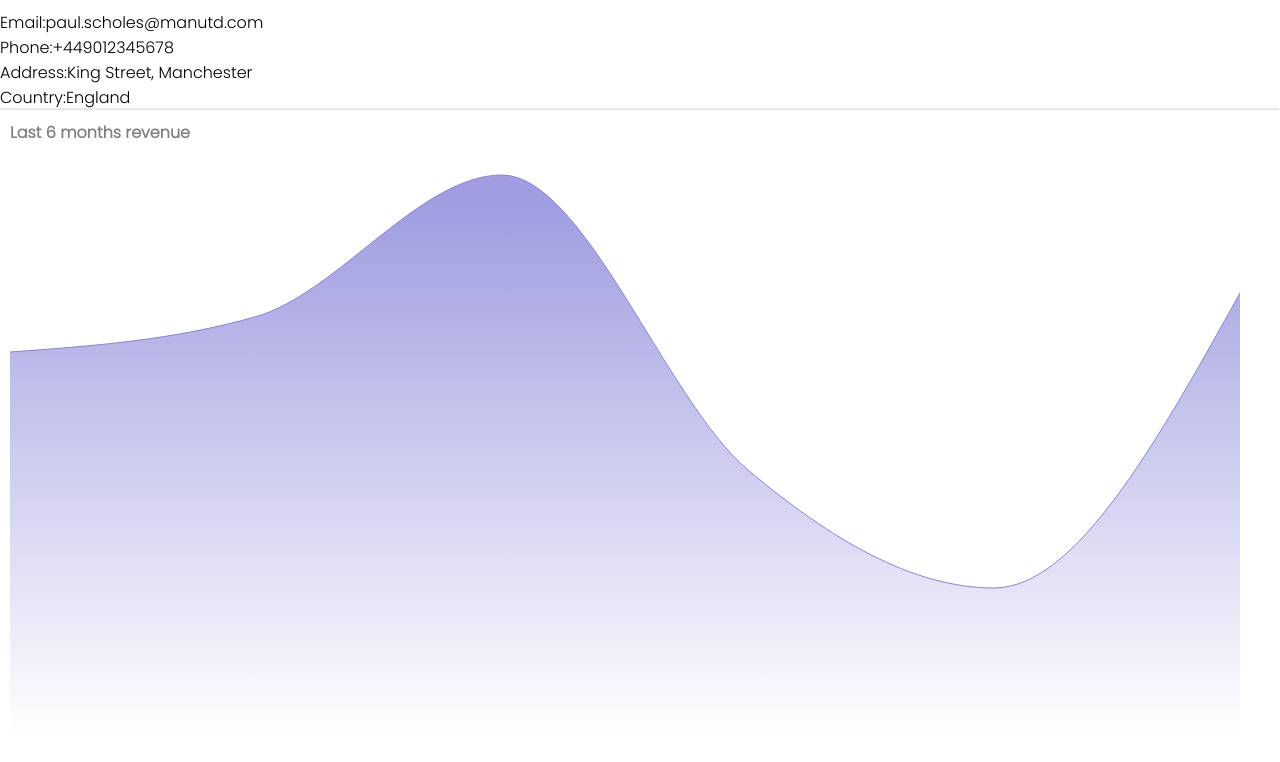
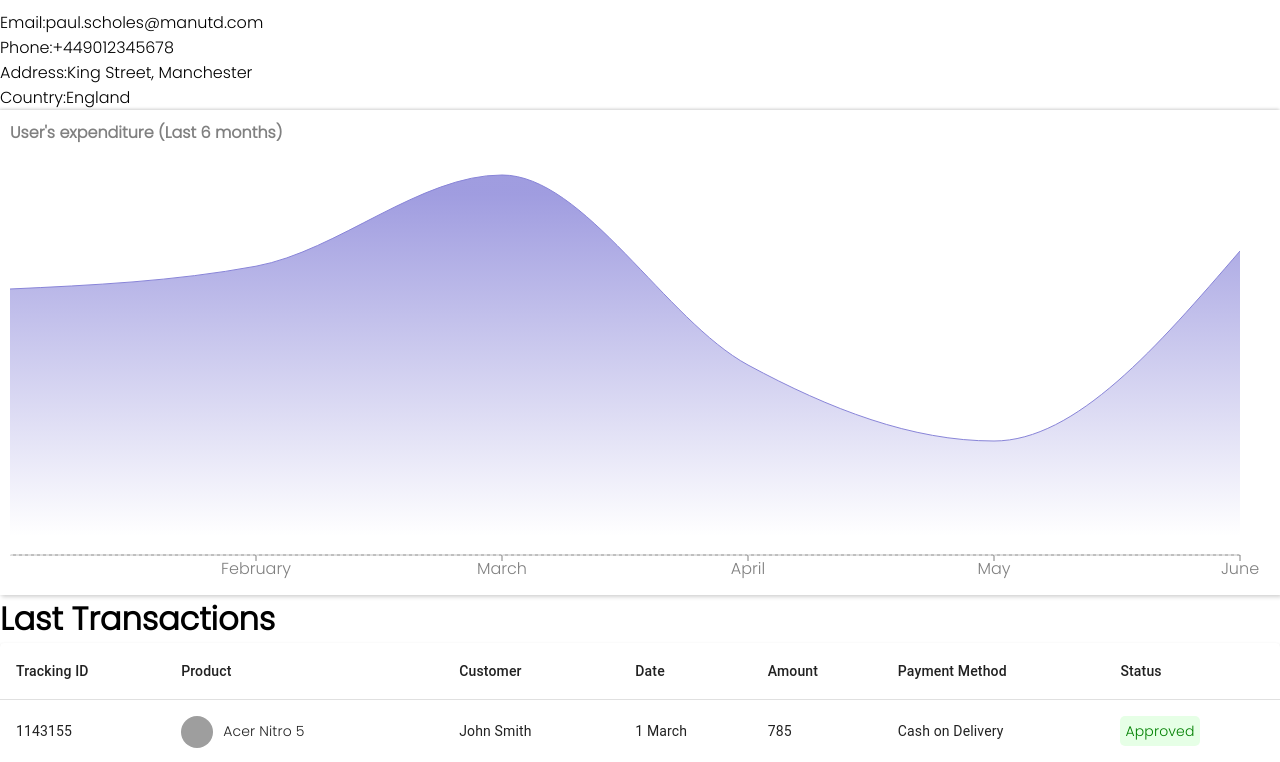
Before and after one commit to okhuaroboosayuki/Dashboard, a React (Vite) app: page /users/1 in a window 1280 px wide. Shown: the part 1270-2032 px from the top of the page. Built offline with nearby package versions, Linux system fonts and the light colour scheme; grey boxes are pictures that could not be loaded.

Commit message:
utilized props

```diff
--- a/src/components/Chart.jsx
+++ b/src/components/Chart.jsx
@@ -3,7 +3,6 @@
   AreaChart,
   Area,
   XAxis,
-  YAxis,
   CartesianGrid,
   Tooltip,
   ResponsiveContainer,
@@ -18,11 +17,11 @@
   { name: "June", Total: 8000 },
 ];
 
-function Chart() {
+function Chart({aspect, title}) {
   return (
     <div className="chart">
-      <div className="title">Last 6 months revenue</div>
-      <ResponsiveContainer width="100%" aspect={2/1}>
+      <div className="title">{title}</div>
+      <ResponsiveContainer width="100%" aspect={aspect}>
         <AreaChart
           width={730}
           height={250}
```
